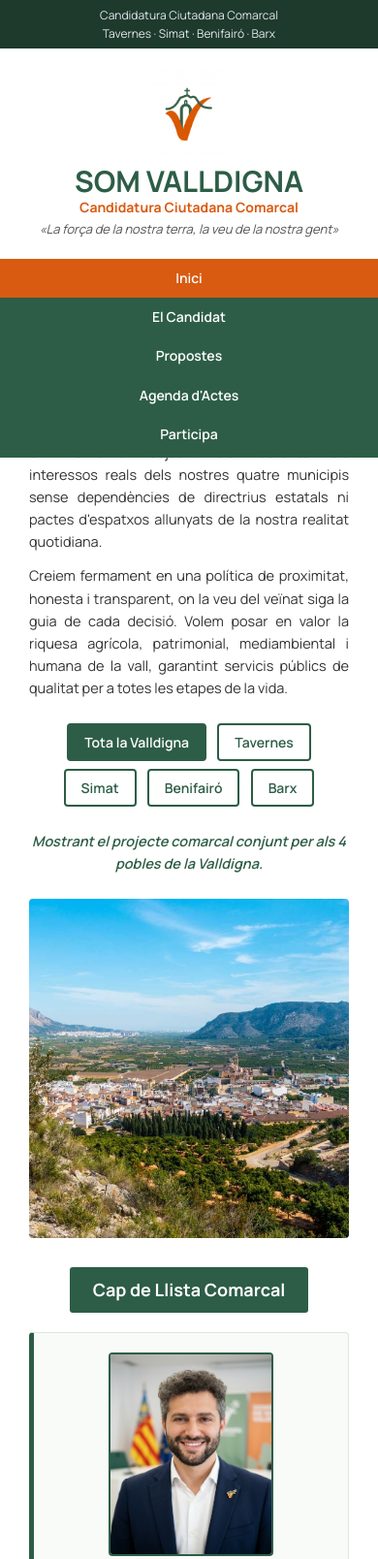
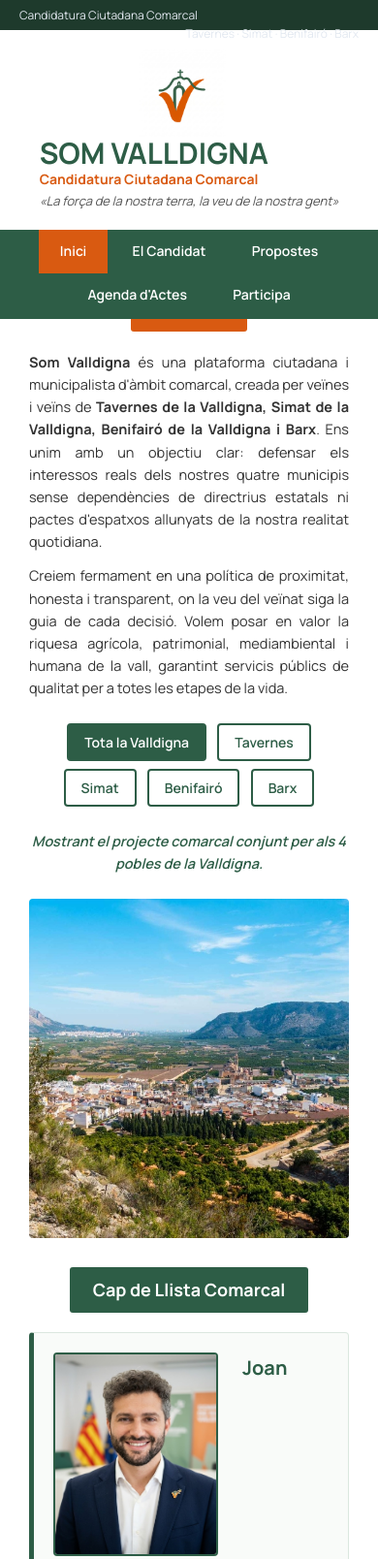
Before and after one commit to adriaespii/SomValldigna, a plain HTML site: page web/index.html in a window 390 px wide. Shown: the top 1608 px of the page at 97% size. Drawn offline with Linux system fonts and the light colour scheme.

Commit message:
Llevar responsive del CSS

```diff
--- a/web/style.css
+++ b/web/style.css
@@ -126,7 +126,6 @@ h2 {
   padding: 20px;
   border-radius: 4px;
   margin: 20px 0;
-  transition: transform 0.25s ease, box-shadow 0.25s ease, border-left-color 0.25s ease;
 }
 .candidat:hover {
   transform: scale(1.02);
@@ -145,7 +144,6 @@ h2 {
   margin-right: 25px;
   border-radius: 4px;
   border: 2px solid #2d5d46;
-  transition: transform 0.25s ease, border-color 0.25s ease;
 }
 .candidat:hover img {
   transform: scale(1.04);
@@ -176,7 +174,6 @@ h2 {
   padding: 16px 20px;
   border-radius: 4px;
   margin-bottom: 15px;
-  transition: transform 0.25s ease, box-shadow 0.25s ease, border-left-color 0.25s ease;
 }
 .membre-equip:hover {
   transform: scale(1.02);
@@ -195,7 +192,6 @@ h2 {
   margin-right: 20px;
   border-radius: 3px;
   border: 1px solid #2d5d46;
-  transition: transform 0.25s ease, border-color 0.25s ease;
 }
 .membre-equip:hover img {
   transform: scale(1.05);
@@ -428,37 +424,3 @@ footer p {
 .links a:hover {
   color: #fff;
 }
-
-@media (max-width: 768px) {
-  .logo img {
-    display: block;
-    margin: 0 auto 10px;
-  }
-  .logo div {
-    display: block;
-    text-align: center;
-  }
-  .candidat img {
-    float: none;
-    display: block;
-    margin: 0 auto 15px;
-  }
-  .tarja-proposta {
-    width: 100%;
-    float: none;
-    margin-right: 0;
-  }
-  .barra span {
-    display: block;
-    text-align: center;
-  }
-  .barra span:last-child {
-    float: none;
-  }
-  nav li {
-    display: block;
-  }
-  nav a {
-    padding: 9px 15px;
-  }
-}
```
